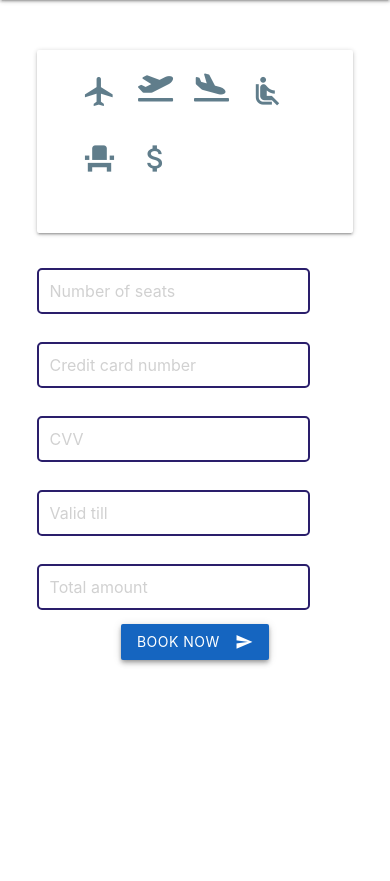
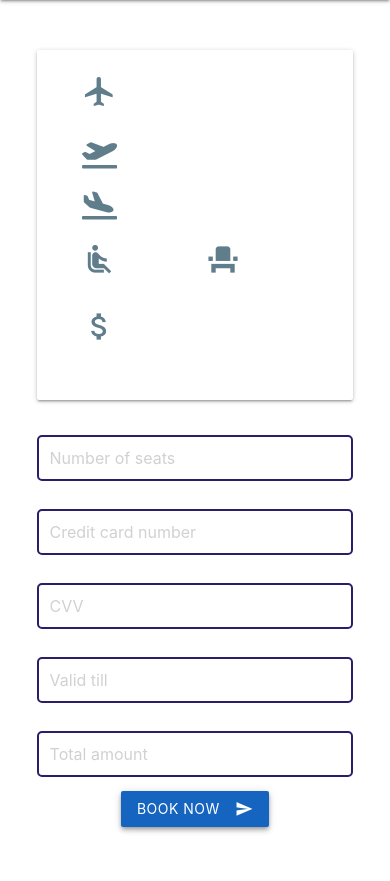
Before and after one commit to RakibCSE/airline-reservation-system, a Django app: template templates/airline/book.html in a window 390 px wide. Shown: the part 56-937 px from the top of the page. Before the commit the page ends 722 px from the top, so only its background shows below. Run offline with Django 3.2, Linux system fonts and the light colour scheme; the template is opened without the code that fills it, so the values that code supplies are empty; some libraries are stand-ins or nearby versions.

Commit message:
added design for small screen

```diff
--- a/templates/airline/book.html
+++ b/templates/airline/book.html
@@ -14,29 +14,29 @@
             <div class="row">
                 <div class="col l12 m12 s12 main-col">
                     <div class="row blue-grey-text">
-                        <div class="col l2 m3">
+                        <div class="col l2 m3 s12">
                             <span><i class="material-icons prefix">flight</i></span>
                             <h3>{{ flight_data.flight }}</h3>
                         </div>
-                        <div class="col l2 m4">
+                        <div class="col l2 m4 s12">
                             <span><i class="fa fa-2x fa-plane-departure"></i></span>
                             <h4>{{ flight_data.from_place }}</h4>
                             <h5>{{ flight_data.departure_time }}</h5>
                         </div>
-                        <div class="col l3 m4">
+                        <div class="col l3 m4 s12">
                             <span><i class="fa fa-2x fa-plane-arrival"></i></span>
                             <h4>{{ flight_data.to_place }}</h4>
                             <h5>{{ flight_data.arrival_time }}</h5>
                         </div>
-                        <div class="col l2 m2">
+                        <div class="col l2 m2 s6">
                             <span><i class="material-icons prefix">airline_seat_recline_normal</i></span>
                             <h3>{{ flight_data.available_seat }}</h3>
                         </div>
-                        <div class="col l2 m2">
+                        <div class="col l2 m2 s6">
                             <span><i class="material-icons prefix">event_seat</i></span>
                             <h3>{{ flight_data.total_seat }}</h3>
                         </div>
-                        <div class="col l1 m2">
+                        <div class="col l1 m2 s12">
                             <span><i class="material-icons prefix">attach_money</i></span>
                             <h3>{{ flight_data.ticket_rate }}</h3>
                         </div>
@@ -49,26 +49,26 @@
             <div class="card-panel purchase-card-panel col l6 m10 s12 push-l3">
                 <form class="row" action="{% url "airline:save_booking" flight_data.id %}" method="post">
                     {% csrf_token %}
-                    <div class="input-field col l6 m4">
+                    <div class="input-field col l6 m4 s12">
                         <input type="number" name="no_of_seats" id="no-of-seats" min="1"
                                max="{{ flight_data.available_seat }}" placeholder="Number of seats">
                     </div>
-                    <div class="input-field col l6 m4">
+                    <div class="input-field col l6 m4 s12">
                         <input type="number" name="credit_card_number" id="credit-card-number"
                                placeholder="Credit card number">
                     </div>
-                    <div class="input-field col l6 m4">
+                    <div class="input-field col l6 m4 s12">
                         <input type="number" name="cvv" id="cvv" maxlength="3" placeholder="CVV">
                     </div>
-                    <div class="input-field col l6 m4">
+                    <div class="input-field col l6 m4 s12">
                         <input type="text" name="valid_till" id="valid-till" maxlength="7" placeholder="Valid till">
                     </div>
-                    <div class="input-field col l6 m4 push-l3">
+                    <div class="input-field col l6 m4 s12 push-l3">
                         <input placeholder="Total amount" type="text" name="total_amount" id="total-amount" readonly>
                     </div>
                     <br>
                     <div class="row center">
-                        <div class="col s12 m12 l12">
+                        <div class="col l12 m12 s12">
                             <button class="btn waves-effect blue darken-3 z-depth-2" type="submit">
                                 Book Now <i class="material-icons right">send</i></button>
                         </div>
```
